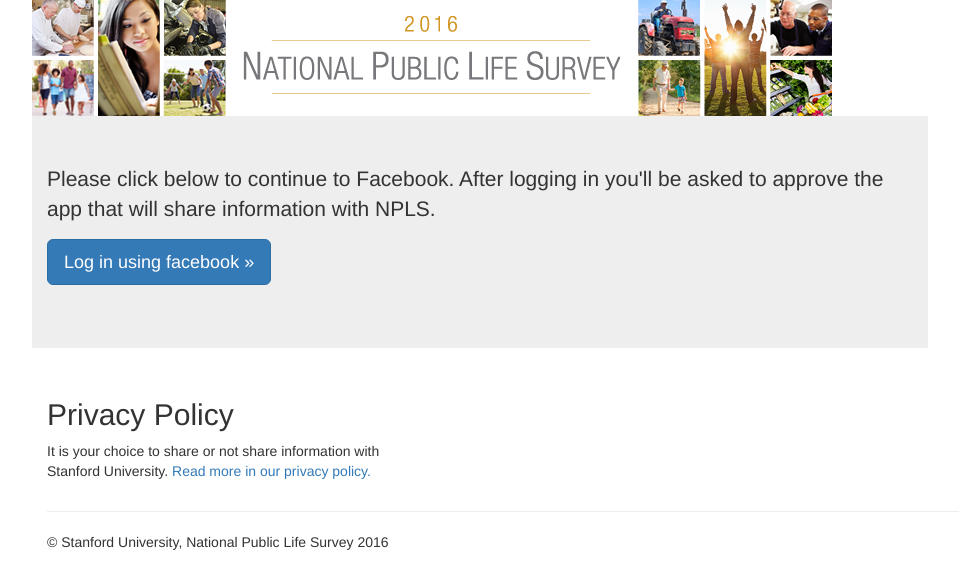
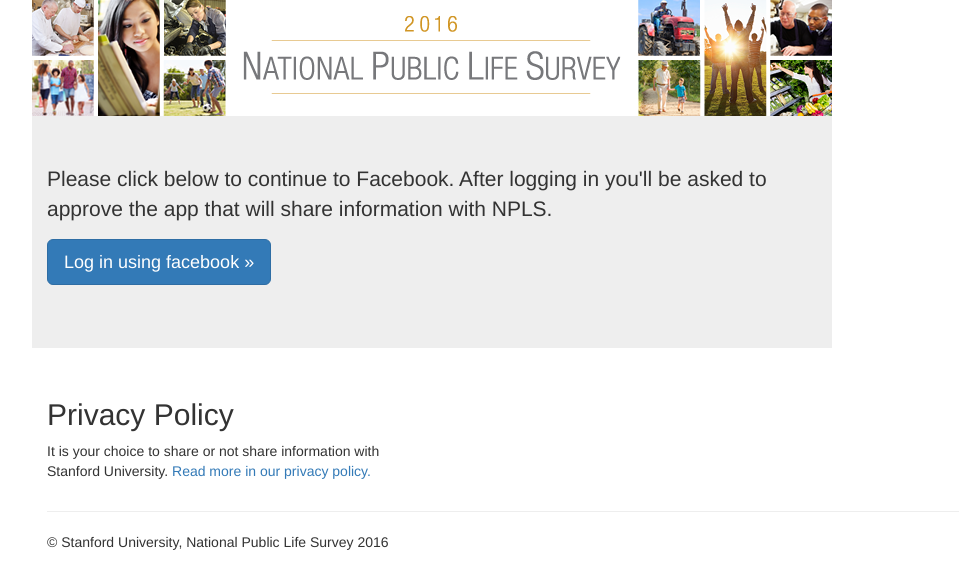
Before and after one commit to trentandraka/smapp-anes-facebook-survey-addon, a Flask app: template smapp_facebook_signon/templates/welcome.html in a window 1280 px wide; the page is wider, and only the part inside the window is pictured. Shown: the top 588 px of that part, without its empty margins (160-1119 px from the left). Run offline with Flask 2, Linux system fonts and the light colour scheme; the template is opened without the code that fills it, so the values that code supplies are empty; parts of the project's set-up code (start-up, migrations or seed data) failed here and were passed over; some libraries are stand-ins or nearby versions.

Commit message:
Make jumbotron banner width

```diff
--- a/smapp_facebook_signon/static/jumbotron.css
+++ b/smapp_facebook_signon/static/jumbotron.css
@@ -5,3 +5,7 @@
   padding-left: 15%;
   padding-right: 15%;
 }
+
+.jumbotron {
+    width: 800px;
+}
```
